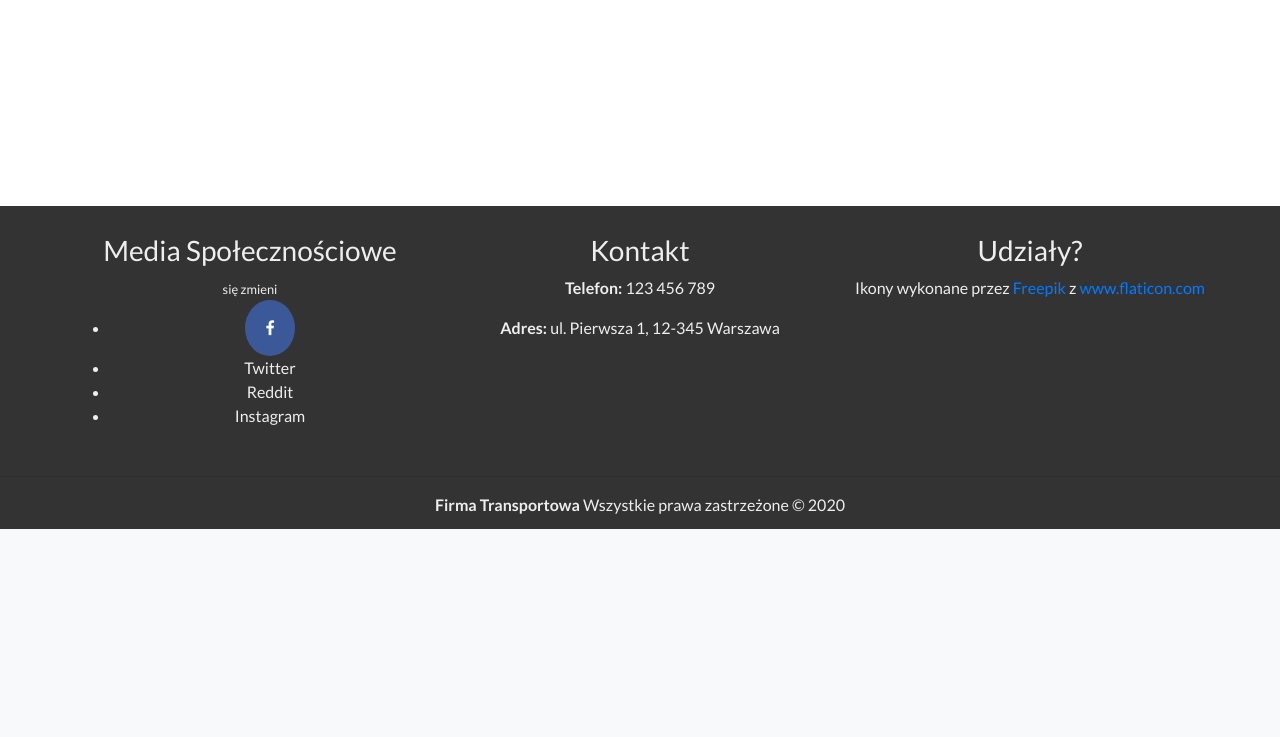
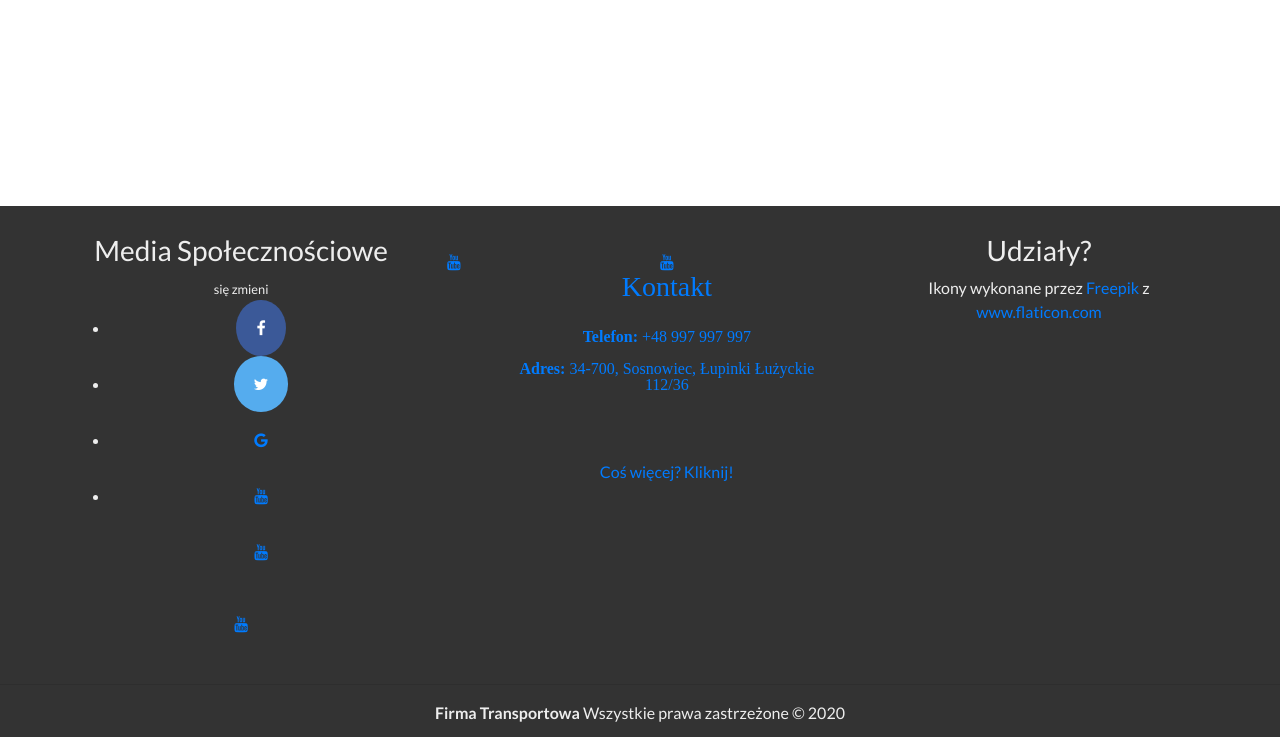
Before and after one commit to nathiss/FirmaTransportowa, a Django app: page /user/change_password in a window 1280 px wide. Shown: the part 650-1387 px from the top of the page. Before the commit the page ends 1179 px from the top, so only its background shows below. Run offline with Django 3.2, Linux system fonts and the light colour scheme; the visitor is signed in with stand-in values (Sample User, id 1); data that the repository does not hold is empty; some libraries are stand-ins or nearby versions.

Commit message:
Update footer.html

```diff
--- a/app/webapp/templates/webapp/elements/footer.html
+++ b/app/webapp/templates/webapp/elements/footer.html
@@ -7,16 +7,19 @@
         <h3>Media Społecznościowe</h3>
         <small>się zmieni</small>
         <ul>
-          <li><a href="#" class="fa fa-facebook"></a></li>
-          <li>Twitter</li>
-          <li>Reddit</li>
-          <li>Instagram</li>
+          <li><a href="https://www.facebook.com/" class="fa fa-facebook"></a></li>
+          <li><a href="https://twitter.com/?lang=pl" class="fa fa-twitter"></a></li>
+          <li><a href="https://www.google.com/" class="fa fa-google"></a></li>
+          <li><a href="https://www.youtube.com/watch?v=dQw4w9WgXcQ" class="fa fa-youtube"></li>
         </ul>
       </div>
       <div class="col-md contact">
         <h3>Kontakt</h3>
-        <p><b>Telefon: </b> 123 456 789</p>
-        <p><b>Adres: </b>ul. Pierwsza 1, 12-345 Warszawa</p>
+        <br>
+        <p><b>Telefon: </b> +48 997 997 997</p>
+        <p><b>Adres: </b>34-700, Sosnowiec, Łupinki Łużyckie 112/36</p>
+        <br><br>
+        <a href="https://firma-transportowa.herokuapp.com/about_us">Coś więcej? Kliknij!</a>
       </div>
       <div class="col-md contributions">
         <h3>Udziały?</h3>
```
